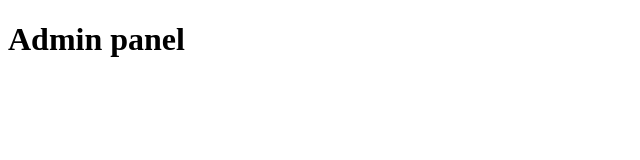
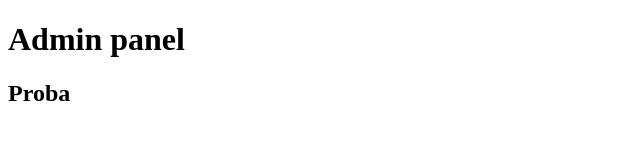
Before and after one commit to danijela943/projektovanjesoftvera, a plain HTML site: page adminpanel/adminpanel.html in a window 1280 px wide. Shown: the full height of the page, 0-640 px from the left. Drawn offline with Linux system fonts and the light colour scheme.

Commit message:
Proba Admin

```diff
--- a/adminpanel/adminpanel.html
+++ b/adminpanel/adminpanel.html
@@ -7,5 +7,6 @@
 </head>
 <body>
     <h1>Admin panel</h1>
+    <h2>Proba</h2>
 </body>
 </html>
```
